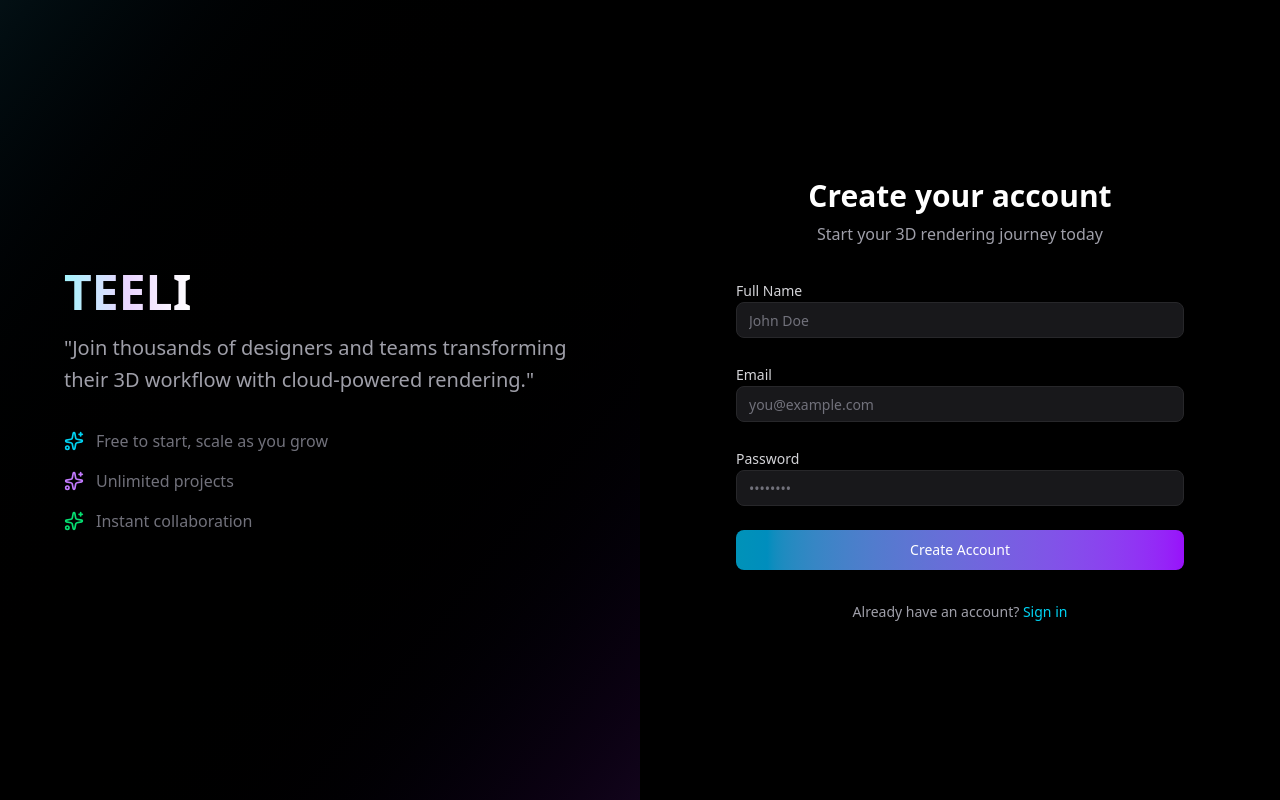
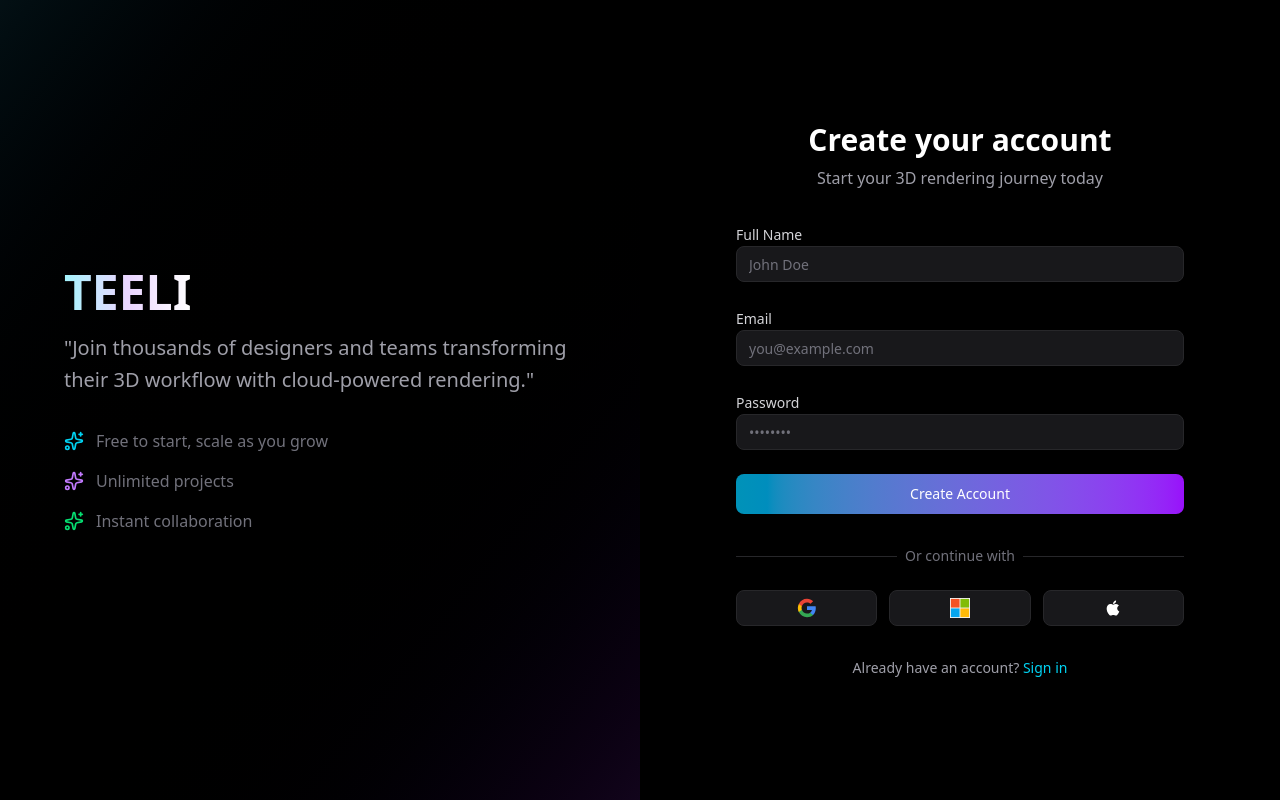
Before and after one commit to abhijeetpratapsingh241999/app.teeli.net, a Next.js app: page /signup in a window 1280 px wide. Built offline with nearby package versions, Linux system fonts and the light colour scheme.

Commit message:
Add OAuth social login (Google, Microsoft, Apple) to authentication pages

```diff
--- a/src/app/(auth)/login/page.tsx
+++ b/src/app/(auth)/login/page.tsx
@@ -1,7 +1,7 @@
 "use client";
 
 import { useState } from "react";
-import { login } from "@/features/auth/actions";
+import { login, signInWithGoogle, signInWithMicrosoft, signInWithApple } from "@/features/auth/actions";
 import { Button } from "@/components/ui/button";
 import { Input } from "@/components/ui/input";
 import { Label } from "@/components/ui/label";
@@ -113,7 +113,61 @@
             </Button>
           </form>
 
-          <div className="text-center">
+          <div className="relative my-6">
+            <div className="absolute inset-0 flex items-center">
+              <div className="w-full border-t border-zinc-800"></div>
+            </div>
+            <div className="relative flex justify-center text-sm">
+              <span className="px-2 bg-black text-zinc-500">Or continue with</span>
+            </div>
+          </div>
+
+          <div className="grid grid-cols-3 gap-3">
+            <form action={signInWithGoogle}>
+              <Button
+                type="submit"
+                variant="outline"
+                className="w-full bg-zinc-900 border-zinc-800 hover:bg-zinc-800 text-white"
+              >
+                <svg className="size-5" viewBox="0 0 24 24">
+                  <path fill="#4285F4" d="M22.56 12.25c0-.78-.07-1.53-.2-2.25H12v4.26h5.92c-.26 1.37-1.04 2.53-2.21 3.31v2.77h3.57c2.08-1.92 3.28-4.74 3.28-8.09z"/>
+                  <path fill="#34A853" d="M12 23c2.97 0 5.46-.98 7.28-2.66l-3.57-2.77c-.98.66-2.23 1.06-3.71 1.06-2.86 0-5.29-1.93-6.16-4.53H2.18v2.84C3.99 20.53 7.7 23 12 23z"/>
+                  <path fill="#FBBC05" d="M5.84 14.09c-.22-.66-.35-1.36-.35-2.09s.13-1.43.35-2.09V7.07H2.18C1.43 8.55 1 10.22 1 12s.43 3.45 1.18 4.93l2.85-2.22.81-.62z"/>
+                  <path fill="#EA4335" d="M12 5.38c1.62 0 3.06.56 4.21 1.64l3.15-3.15C17.45 2.09 14.97 1 12 1 7.7 1 3.99 3.47 2.18 7.07l3.66 2.84c.87-2.6 3.3-4.53 6.16-4.53z"/>
+                </svg>
+              </Button>
+            </form>
+
+            <form action={signInWithMicrosoft}>
+              <Button
+                type="submit"
+                variant="outline"
+                className="w-full bg-zinc-900 border-zinc-800 hover:bg-zinc-800 text-white"
+              >
+                <svg className="size-5" viewBox="0 0 23 23">
+                  <path fill="#f3f3f3" d="M0 0h23v23H0z"/>
+                  <path fill="#f35325" d="M1 1h10v10H1z"/>
+                  <path fill="#81bc06" d="M12 1h10v10H12z"/>
+                  <path fill="#05a6f0" d="M1 12h10v10H1z"/>
+                  <path fill="#ffba08" d="M12 12h10v10H12z"/>
+                </svg>
+              </Button>
+            </form>
+
+            <form action={signInWithApple}>
+              <Button
+                type="submit"
+                variant="outline"
+                className="w-full bg-zinc-900 border-zinc-800 hover:bg-zinc-800 text-white"
+              >
+                <svg className="size-5" viewBox="0 0 24 24" fill="currentColor">
+                  <path d="M17.05 20.28c-.98.95-2.05.8-3.08.35-1.09-.46-2.09-.48-3.24 0-1.44.62-2.2.44-3.06-.35C2.79 15.25 3.51 7.59 9.05 7.31c1.35.07 2.29.74 3.08.8 1.18-.24 2.31-.93 3.57-.84 1.51.12 2.65.72 3.4 1.8-3.12 1.87-2.38 5.98.48 7.13-.57 1.5-1.31 2.99-2.54 4.09l.01-.01zM12.03 7.25c-.15-2.23 1.66-4.07 3.74-4.25.29 2.58-2.34 4.5-3.74 4.25z"/>
+                </svg>
+              </Button>
+            </form>
+          </div>
+
+          <div className="text-center mt-6">
             <p className="text-zinc-400 text-sm">
               Don't have an account?{" "}
               <Link href="/signup" className="text-purple-400 hover:text-purple-300 font-medium">
--- a/src/app/(auth)/signup/page.tsx
+++ b/src/app/(auth)/signup/page.tsx
@@ -1,7 +1,7 @@
 "use client";
 
 import { useState } from "react";
-import { signup } from "@/features/auth/actions";
+import { signup, signInWithGoogle, signInWithMicrosoft, signInWithApple } from "@/features/auth/actions";
 import { Button } from "@/components/ui/button";
 import { Input } from "@/components/ui/input";
 import { Label } from "@/components/ui/label";
@@ -126,7 +126,61 @@
             </Button>
           </form>
 
-          <div className="text-center">
+          <div className="relative my-6">
+            <div className="absolute inset-0 flex items-center">
+              <div className="w-full border-t border-zinc-800"></div>
+            </div>
+            <div className="relative flex justify-center text-sm">
+              <span className="px-2 bg-black text-zinc-500">Or continue with</span>
+            </div>
+          </div>
+
+          <div className="grid grid-cols-3 gap-3">
+            <form action={signInWithGoogle}>
+              <Button
+                type="submit"
+                variant="outline"
+                className="w-full bg-zinc-900 border-zinc-800 hover:bg-zinc-800 text-white"
+              >
+                <svg className="size-5" viewBox="0 0 24 24">
+                  <path fill="#4285F4" d="M22.56 12.25c0-.78-.07-1.53-.2-2.25H12v4.26h5.92c-.26 1.37-1.04 2.53-2.21 3.31v2.77h3.57c2.08-1.92 3.28-4.74 3.28-8.09z"/>
+                  <path fill="#34A853" d="M12 23c2.97 0 5.46-.98 7.28-2.66l-3.57-2.77c-.98.66-2.23 1.06-3.71 1.06-2.86 0-5.29-1.93-6.16-4.53H2.18v2.84C3.99 20.53 7.7 23 12 23z"/>
+                  <path fill="#FBBC05" d="M5.84 14.09c-.22-.66-.35-1.36-.35-2.09s.13-1.43.35-2.09V7.07H2.18C1.43 8.55 1 10.22 1 12s.43 3.45 1.18 4.93l2.85-2.22.81-.62z"/>
+                  <path fill="#EA4335" d="M12 5.38c1.62 0 3.06.56 4.21 1.64l3.15-3.15C17.45 2.09 14.97 1 12 1 7.7 1 3.99 3.47 2.18 7.07l3.66 2.84c.87-2.6 3.3-4.53 6.16-4.53z"/>
+                </svg>
+              </Button>
+            </form>
+
+            <form action={signInWithMicrosoft}>
+              <Button
+                type="submit"
+                variant="outline"
+                className="w-full bg-zinc-900 border-zinc-800 hover:bg-zinc-800 text-white"
+              >
+                <svg className="size-5" viewBox="0 0 23 23">
+                  <path fill="#f3f3f3" d="M0 0h23v23H0z"/>
+                  <path fill="#f35325" d="M1 1h10v10H1z"/>
+                  <path fill="#81bc06" d="M12 1h10v10H12z"/>
+                  <path fill="#05a6f0" d="M1 12h10v10H1z"/>
+                  <path fill="#ffba08" d="M12 12h10v10H12z"/>
+                </svg>
+              </Button>
+            </form>
+
+            <form action={signInWithApple}>
+              <Button
+                type="submit"
+                variant="outline"
+                className="w-full bg-zinc-900 border-zinc-800 hover:bg-zinc-800 text-white"
+              >
+                <svg className="size-5" viewBox="0 0 24 24" fill="currentColor">
+                  <path d="M17.05 20.28c-.98.95-2.05.8-3.08.35-1.09-.46-2.09-.48-3.24 0-1.44.62-2.2.44-3.06-.35C2.79 15.25 3.51 7.59 9.05 7.31c1.35.07 2.29.74 3.08.8 1.18-.24 2.31-.93 3.57-.84 1.51.12 2.65.72 3.4 1.8-3.12 1.87-2.38 5.98.48 7.13-.57 1.5-1.31 2.99-2.54 4.09l.01-.01zM12.03 7.25c-.15-2.23 1.66-4.07 3.74-4.25.29 2.58-2.34 4.5-3.74 4.25z"/>
+                </svg>
+              </Button>
+            </form>
+          </div>
+
+          <div className="text-center mt-6">
             <p className="text-zinc-400 text-sm">
               Already have an account?{" "}
               <Link href="/login" className="text-cyan-400 hover:text-cyan-300 font-medium">
--- /dev/null
+++ b/src/app/auth/callback/route.ts
@@ -0,0 +1,16 @@
+import { createClient } from '@/lib/supabase/server'
+import { NextResponse } from 'next/server'
+
+export async function GET(request: Request) {
+  const requestUrl = new URL(request.url)
+  const code = requestUrl.searchParams.get('code')
+  const origin = requestUrl.origin
+
+  if (code) {
+    const supabase = await createClient()
+    await supabase.auth.exchangeCodeForSession(code)
+  }
+
+  // Redirect to dashboard after successful OAuth login
+  return NextResponse.redirect(`${origin}/dashboard`)
+}
--- a/src/features/auth/actions.ts
+++ b/src/features/auth/actions.ts
@@ -44,3 +44,60 @@
   await supabase.auth.signOut();
   redirect("/login");
 }
+
+export async function signInWithGoogle() {
+  const supabase = await createClient();
+
+  const { data, error } = await supabase.auth.signInWithOAuth({
+    provider: 'google',
+    options: {
+      redirectTo: `${process.env.NEXT_PUBLIC_SITE_URL || 'http://localhost:3000'}/auth/callback`,
+    },
+  });
+
+  if (error) {
+    return { error: error.message };
+  }
+
+  if (data.url) {
+    redirect(data.url);
+  }
+}
+
+export async function signInWithMicrosoft() {
+  const supabase = await createClient();
+
+  const { data, error } = await supabase.auth.signInWithOAuth({
+    provider: 'azure',
+    options: {
+      redirectTo: `${process.env.NEXT_PUBLIC_SITE_URL || 'http://localhost:3000'}/auth/callback`,
+    },
+  });
+
+  if (error) {
+    return { error: error.message };
+  }
+
+  if (data.url) {
+    redirect(data.url);
+  }
+}
+
+export async function signInWithApple() {
+  const supabase = await createClient();
+
+  const { data, error } = await supabase.auth.signInWithOAuth({
+    provider: 'apple',
+    options: {
+      redirectTo: `${process.env.NEXT_PUBLIC_SITE_URL || 'http://localhost:3000'}/auth/callback`,
+    },
+  });
+
+  if (error) {
+    return { error: error.message };
+  }
+
+  if (data.url) {
+    redirect(data.url);
+  }
+}
```
